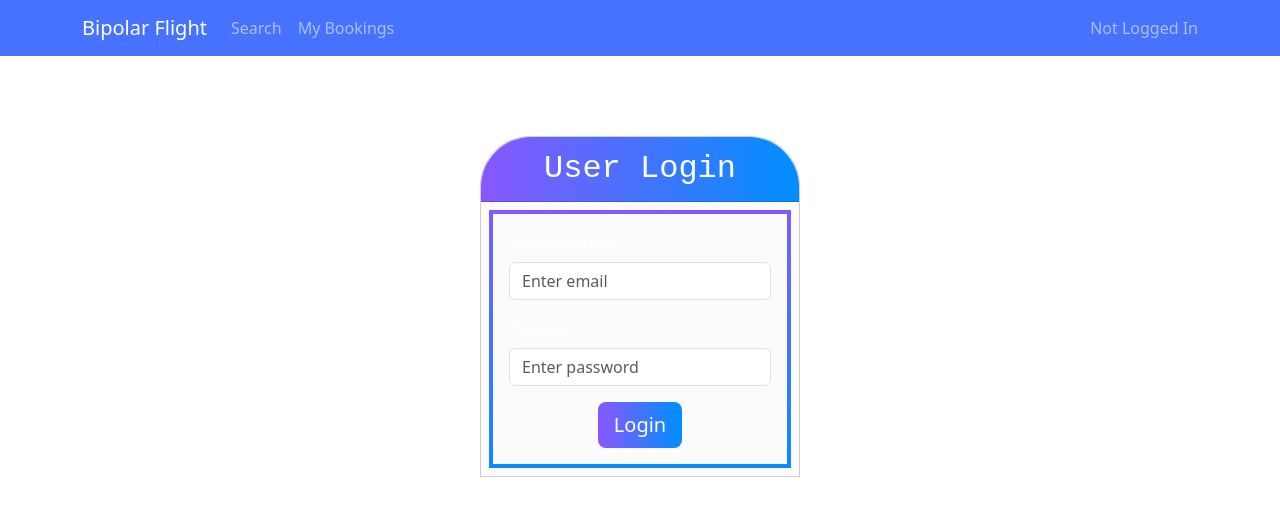
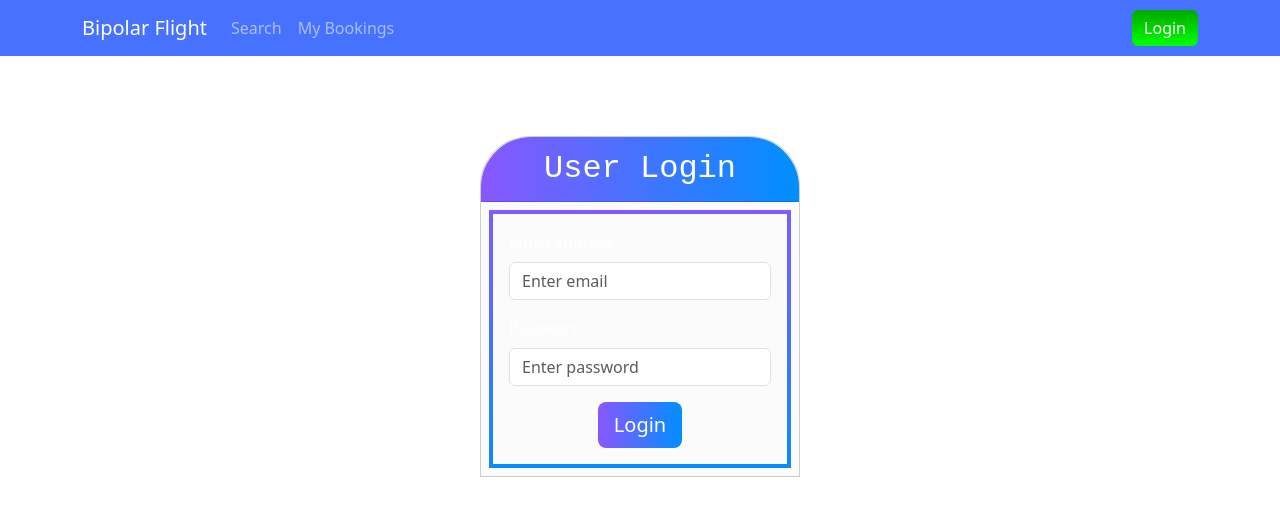
Before and after one commit to MistoMind/bipolar-flight-frontend, a React (Create React App) app: page / in a window 1280 px wide. Shown: the top 516 px of the page. Built offline with nearby package versions, Linux system fonts and the light colour scheme.

Commit message:
Fetching current user

```diff
--- a/package.json
+++ b/package.json
@@ -6,6 +6,7 @@
     "@testing-library/jest-dom": "^5.17.0",
     "@testing-library/react": "^13.4.0",
     "@testing-library/user-event": "^13.5.0",
+    "axios": "^1.6.7",
     "bootstrap": "^5.3.3",
     "react": "^18.2.0",
     "react-bootstrap": "^2.10.1",
--- a/src/App.js
+++ b/src/App.js
@@ -8,7 +8,7 @@ import SearchPage from "./components/SearchPage";
 import MyBookingsPage from "./components/MyBookingsPage";
 
 function App() {
-  const [userName, setUserName] = useState("");
+  const [user, setUser] = useState(null);
   const [isLogged, setIsLogged] = useState(false);
   const [currentPage, setCurrentPage] = useState(pages.LOGIN);
 
@@ -18,7 +18,7 @@ function App() {
     currentComponent = (
       <LoginPage
         setIsLogged={(status) => setIsLogged(status)}
-        setUserName={(name) => setUserName(name)}
+        setUser={(userDict) => setUser(userDict)}
       />
     );
   } else if (currentPage === pages.SEARCH) {
@@ -30,7 +30,7 @@ function App() {
   return (
     <>
       <NavBar
-        userName={userName}
+        user={user}
         isLogged={isLogged}
         setIsLogged={(status) => setIsLogged(status)}
         setCurrentPage={(currPage) => setCurrentPage(currPage)}
--- a/src/components/CustomButton.jsx
+++ /dev/null
@@ -1,18 +0,0 @@
-import { Button } from "react-bootstrap";
-
-export default function CustomButton({ text, props }) {
-  return (
-    <Button
-      type="submit"
-      size="lg"
-      style={{
-        borderWidth: "0px",
-        backgroundImage:
-          "linear-gradient(to right, rgb(137, 87, 255), rgb(0, 143, 255))",
-      }}
-      {...props}
-    >
-      {text}
-    </Button>
-  );
-}
--- a/src/components/LoginPage.jsx
+++ b/src/components/LoginPage.jsx
@@ -1,14 +1,10 @@
-import { Card } from "react-bootstrap";
-import CustomButton from "./CustomButton";
+import { Button, Card } from "react-bootstrap";
 import { useRef, useState } from "react";
+import axios from "axios";
 
 import urls from "../constants/urls";
 
-export default function LoginPage({
-  userType = "User",
-  setUserName,
-  setIsLogged,
-}) {
+export default function LoginPage({ userType = "User", setUser, setIsLogged }) {
   const [email, setEmail] = useState("");
   const [password, setPassword] = useState("");
   const form = useRef(null);
@@ -26,16 +22,25 @@ export default function LoginPage({
 
     const data = new FormData(form.current);
 
-    fetch(loginEndpoint, {
-      method: "POST",
-      body: data,
-    })
-      .then((response) => response.json())
-      .then((json_resp) => {
-        console.log(json_resp);
+    axios
+      .post(loginEndpoint, data)
+      .then((response) => {
+        console.log(response);
+        localStorage.setItem("token", response["data"]["access_token"]);
+      })
+      .catch((error) => {
+        console.error(error);
+      });
 
-        // setUserName(data["name"]);
-        // setIsLogged(true);
+    const token = "Bearer " + localStorage.getItem("token");
+
+    console.log("Token : " + token);
+
+    axios
+      .get(urls.GET_CURRENT_USER, { headers: { Authorization: token } })
+      .then((response) => {
+        setIsLogged(true);
+        setUser(response["data"]);
       })
       .catch((err) => {
         console.log(err.message);
@@ -98,7 +103,18 @@ export default function LoginPage({
             />
           </div>
           <div className="text-center">
-            <CustomButton text="Login" />
+            <Button
+              type="submit"
+              text="Login"
+              size="lg"
+              style={{
+                borderWidth: "0px",
+                backgroundImage:
+                  "linear-gradient(to right, rgb(137, 87, 255), rgb(0, 143, 255))",
+              }}
+            >
+              Login
+            </Button>
           </div>
         </form>
       </Card.Body>
--- a/src/components/NavBar.jsx
+++ b/src/components/NavBar.jsx
@@ -6,7 +6,12 @@ import { Button } from "react-bootstrap";
 
 import pages from "../constants/pages";
 
-function NavBar({ userName, isLogged, setIsLogged, setCurrentPage }) {
+function NavBar({ user, isLogged, setIsLogged, setCurrentPage }) {
+  function handleLogout() {
+    localStorage.removeItem("token");
+    setIsLogged(false);
+  }
+
   return (
     <Navbar style={{ backgroundColor: "#4672ff" }} data-bs-theme="dark">
       <Container>
@@ -27,20 +32,33 @@ function NavBar({ userName, isLogged, setIsLogged, setCurrentPage }) {
                 Signed in as:{" "}
                 <Badge className="text-black" bg="light">
                   {" "}
-                  {userName}
+                  {user.name}
                 </Badge>
               </Navbar.Text>
               <Button
                 style={{ margin: "0rem 1rem" }}
                 variant="danger"
                 type="button"
-                onClick={() => setIsLogged(false)}
+                onClick={handleLogout}
               >
                 Logout
               </Button>
             </>
           )}
-          {!isLogged && <Navbar.Text>Not Logged In</Navbar.Text>}
+          {!isLogged && (
+            <Button
+              type="submit"
+              text="Login"
+              style={{
+                borderWidth: "0px",
+                backgroundImage:
+                  "linear-gradient(rgb(0, 169, 0), rgb(0, 255, 0))",
+              }}
+              onClick={() => setCurrentPage(pages.LOGIN)}
+            >
+              Login
+            </Button>
+          )}
         </Navbar.Collapse>
       </Container>
     </Navbar>
--- a/src/constants/urls.js
+++ b/src/constants/urls.js
@@ -3,6 +3,7 @@ const baseUrl = "http://localhost:8000";
 const urls = {
   USER_LOGIN_URL: baseUrl + "/auth/user/login",
   ADMIN_LOGIN_URL: baseUrl + "/auth/admin/login",
+  GET_CURRENT_USER: baseUrl + "/user",
 };
 
 export default urls;
```
Also changed, not shown: 1 other file (tests, documents, lock files or other folders).
